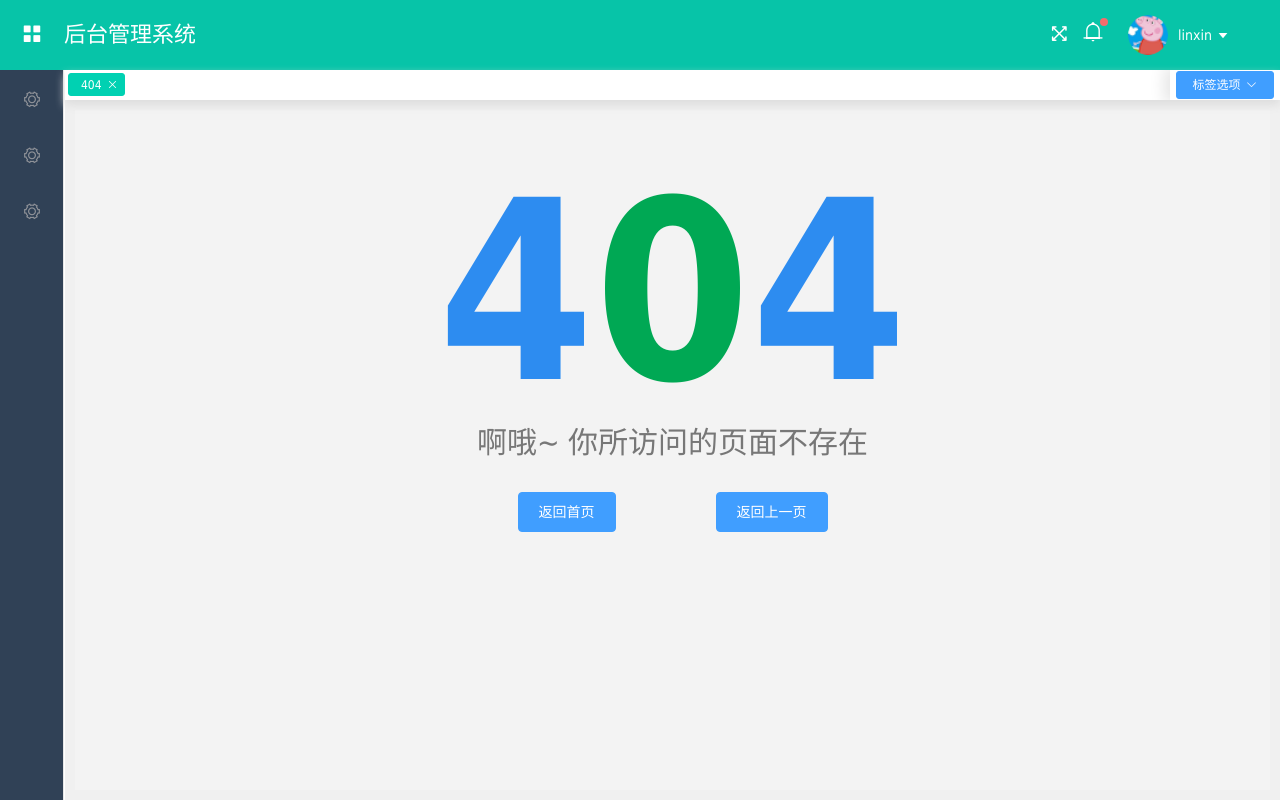
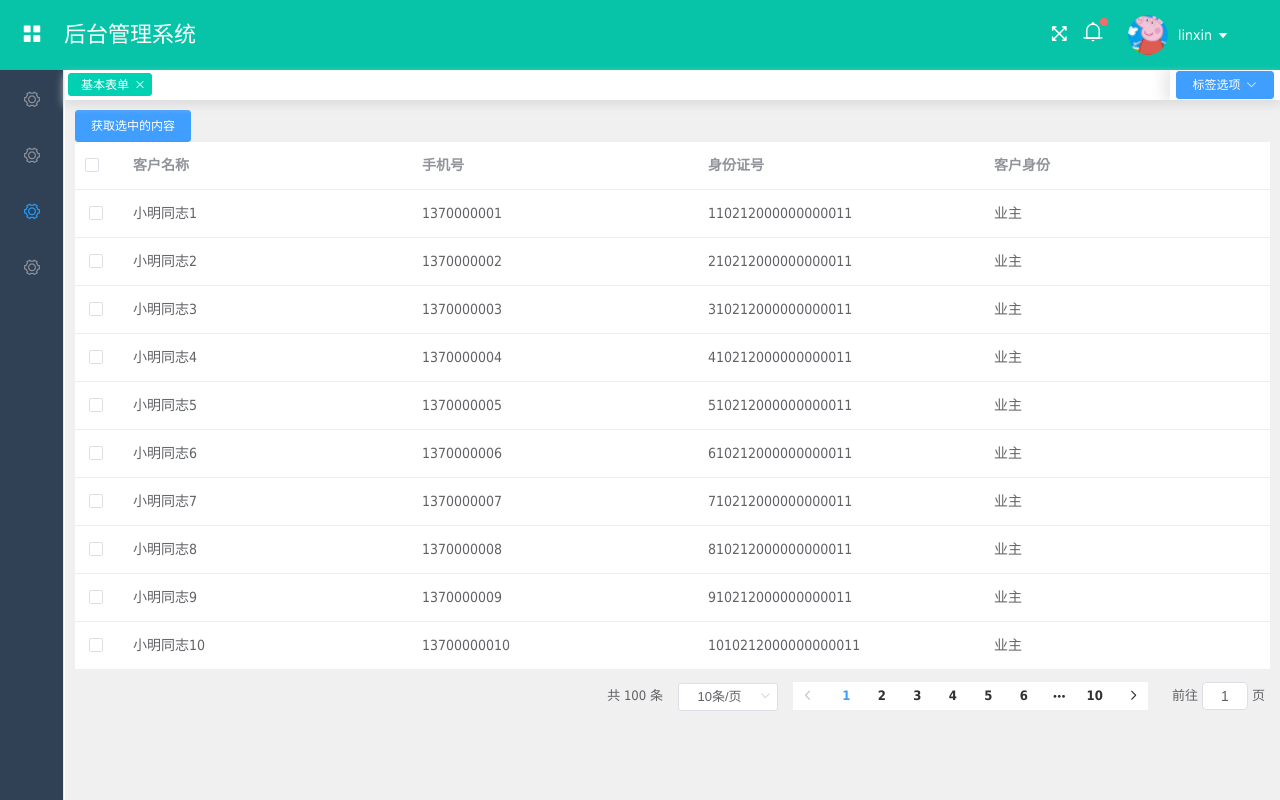
Before and after one commit to xuguangwen/mes-system, a Vue app: page /#/table in a window 1280 px wide. Before the commit this address led to /#/404. Built offline with nearby package versions, Linux system fonts and the light colour scheme.

Commit message:
更新table

```diff
--- a/src/router/index.js
+++ b/src/router/index.js
@@ -30,6 +30,11 @@ export default new Router({
                     meta: { title: '基本表单' }
                 },
                 {
+                  path: '/table',
+                  component: resolve => require(['@/views/table/index.vue'], resolve),
+                  meta: { title: '基本表单' }
+              },
+                {
                     // 拖拽列表组件
                     path: '/drag',
                     component: resolve => require(['@/views/dragList/index.vue'], resolve),
--- a/src/views/layout/components/Sidebar.vue
+++ b/src/views/layout/components/Sidebar.vue
@@ -64,6 +64,11 @@ export default {
         },
         {
           icon: "el-icon-setting",
+          index: "table",
+          title: "表格"
+        },
+        {
+          icon: "el-icon-setting",
           index: "3",
           title: "表单相关",
           subs: [
--- /dev/null
+++ b/src/views/table/index.vue
@@ -0,0 +1,181 @@
+<template>
+  <div>
+    <el-button style="float:left;" type="primary" size="small" @click="handleChooseData">获取选中的内容</el-button>
+    <el-table :data="tableData" ref="table" @selection-change="handleSelectionChange">
+      <el-table-column type="selection"></el-table-column>
+      <el-table-column prop="personName" label="客户名称"></el-table-column>
+      <el-table-column prop="telphone" label="手机号"></el-table-column>
+      <el-table-column prop="idNo" label="身份证号"></el-table-column>
+      <el-table-column prop="linkType" label="客户身份"></el-table-column>
+    </el-table>
+    <el-pagination :page-size="pagination.pageSize" @current-change="currentChange"
+                            :current-page="pagination.pageNumber"
+                            :page-sizes="pagination.pageSizes"
+                            :total="pagination.total"
+                            :layout="pagination.layout"
+                            @size-change='sizeChange'>
+    </el-pagination>
+  </div>
+</template>
+
+<script>
+export default {
+  name: "hello-talbe",
+  data() {
+    return {
+      multipleSelectionAll: [], // 所有选中的数据包含跨页数据
+      multipleSelection: [], // 当前页选中的数据
+      idKey: "personId", // 标识列表数据中每一行的唯一键的名称(需要按自己的数据改一下)
+      tableData: [], // 表格数据
+      pagination: {
+        total: 0, //总条数
+        pageSize: 10, //每页显示条数
+        pageSizes: [10, 20, 50],
+        pageNumber: 1,
+        layout: "total, sizes, prev, pager, next, jumper"
+      }
+    };
+  },
+  mounted() {
+    this.$nextTick(()=> {
+          // 初始化渲染
+          this.pagination.pageNumber = 1
+          this.queryData()
+     })
+  },
+  methods: {
+    handleChooseData () {
+      // 获取之前需要执行一遍记忆分页处理
+      this.changePageCoreRecordData();
+       this.$alert(`选中条数为:${this.multipleSelectionAll.length}`, '提示', { confirmButtonText: '确定',
+          callback: action => {
+            alert(JSON.stringify(this.multipleSelectionAll));
+          }
+        });
+    },
+    // 设置选中的方法
+    setSelectRow() {
+      if (!this.multipleSelectionAll || this.multipleSelectionAll.length <= 0) {
+        return;
+      }
+      // 标识当前行的唯一键的名称
+      let idKey = this.idKey;
+      let selectAllIds = [];
+      this.multipleSelectionAll.forEach(row => {
+        selectAllIds.push(row[idKey]);
+      });
+      this.$refs.table.clearSelection();
+      for (var i = 0; i < this.tableData.length; i++) {
+        if (selectAllIds.indexOf(this.tableData[i][idKey]) >= 0) {
+          // 设置选中，记住table组件需要使用ref="table"
+          this.$refs.table.toggleRowSelection(this.tableData[i], true);
+        }
+      }
+    },
+    // 记忆选择核心方法
+    changePageCoreRecordData() {
+      // 标识当前行的唯一键的名称
+      let idKey = this.idKey;
+      let that = this;
+      // 如果总记忆中还没有选择的数据，那么就直接取当前页选中的数据，不需要后面一系列计算
+      if (this.multipleSelectionAll.length <= 0) {
+        this.multipleSelectionAll = this.multipleSelection;
+        return;
+      }
+      // 总选择里面的key集合
+      let selectAllIds = [];
+      this.multipleSelectionAll.forEach(row => {
+        selectAllIds.push(row[idKey]);
+      });
+      let selectIds = [];
+      // 获取当前页选中的id
+      this.multipleSelection.forEach(row => {
+        selectIds.push(row[idKey]);
+        // 如果总选择里面不包含当前页选中的数据，那么就加入到总选择集合里
+        if (selectAllIds.indexOf(row[idKey]) < 0) {
+          that.multipleSelectionAll.push(row);
+        }
+      });
+      let noSelectIds = [];
+      // 得到当前页没有选中的id
+      this.tableData.forEach(row => {
+        if (selectIds.indexOf(row[idKey]) < 0) {
+          noSelectIds.push(row[idKey]);
+        }
+      });
+      noSelectIds.forEach(id => {
+        if (selectAllIds.indexOf(id) >= 0) {
+          for (let i = 0; i < that.multipleSelectionAll.length; i++) {
+            if (that.multipleSelectionAll[i][idKey] == id) {
+              // 如果总选择中有未被选中的，那么就删除这条
+              that.multipleSelectionAll.splice(i, 1);
+              break;
+            }
+          }
+        }
+      });
+    },
+    currentChange(val) {
+      // 改变页的时候调用一次
+      this.changePageCoreRecordData();
+      this.pagination.pageNumber = val;
+      this.queryData();
+    },
+    sizeChange(val) {
+      // 改变每页显示条数的时候调用一次
+      this.changePageCoreRecordData();
+      this.pagination.pageSize = val;
+      this.queryData();
+    },
+    handleSelectionChange(val) {
+      // table组件选中事件,记得加上@selection-change="handleSelectionChange"
+      this.multipleSelection = val;
+    },
+    queryData() {
+      // start-----模拟动态分页
+      this.tableData = []
+      this.pagination.total = 100
+      let i = (this.pagination.pageNumber - 1) * this.pagination.pageSize + 1
+      let max = this.pagination.pageNumber * this.pagination.pageSize
+      for (; i <= max; i ++) {
+        this.tableData.push( { personId: i, personName: '小明同志'+i, telphone: '137000000'+i, idNo: i + '10212000000000011', linkType: '业主' })
+      }
+      // end------模拟动态分页
+      setTimeout(() => {
+        this.setSelectRow();
+      }, 20);
+    },
+    // 得到选中的所有数据
+    getAllSelectionData() {
+      // 再执行一次记忆勾选数据匹配，目的是为了在当前页操作勾选后直接获取选中数据
+      this.changePageCoreRecordData();
+      console.log(this.multipleSelectionAll);
+    }
+  },
+
+}
+</script>
+
+<!-- Add "scoped" attribute to limit CSS to this component only -->
+<style scoped>
+h1,
+h2 {
+  font-weight: normal;
+}
+ul {
+  list-style-type: none;
+  padding: 0;
+}
+li {
+  display: inline-block;
+  margin: 0 10px;
+}
+a {
+  color: #42b983;
+}
+.el-pagination {
+    background: none;
+    text-align: right;
+    margin-top: 10px;
+}
+</style>
```
